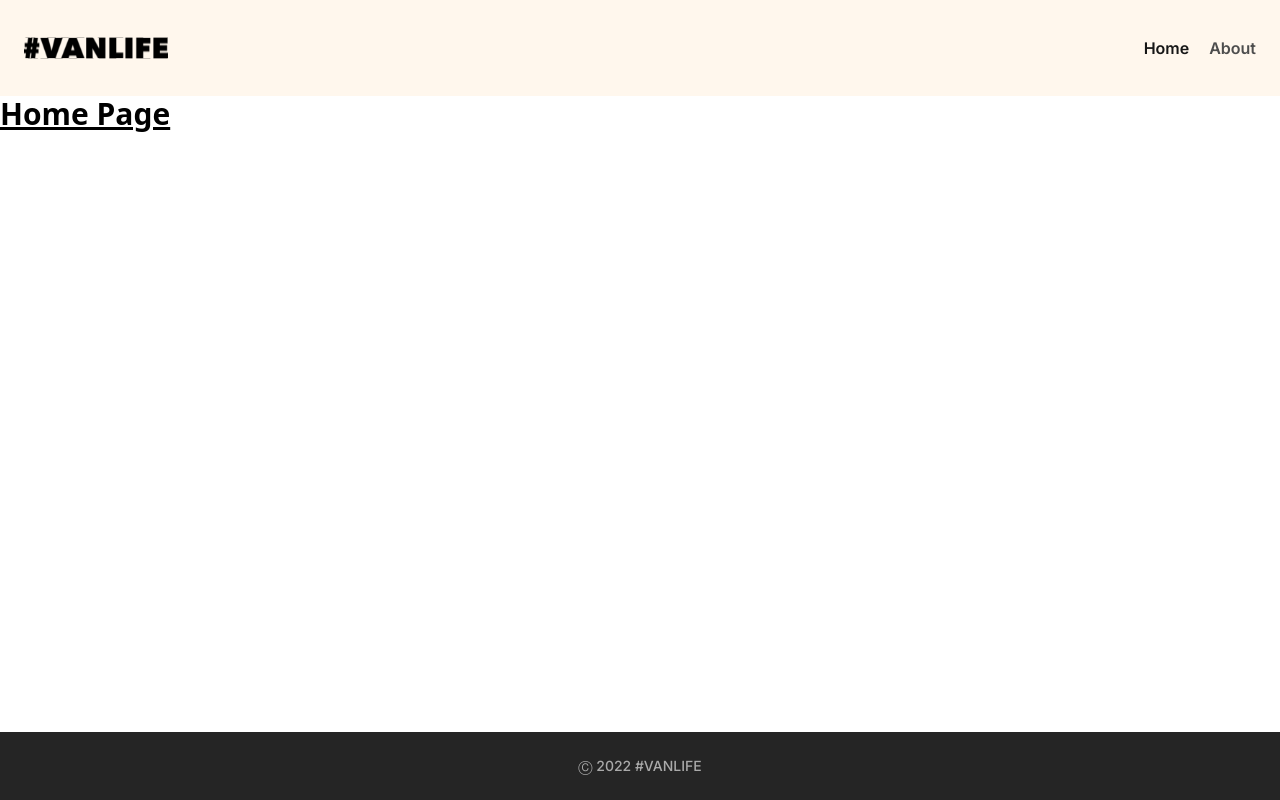
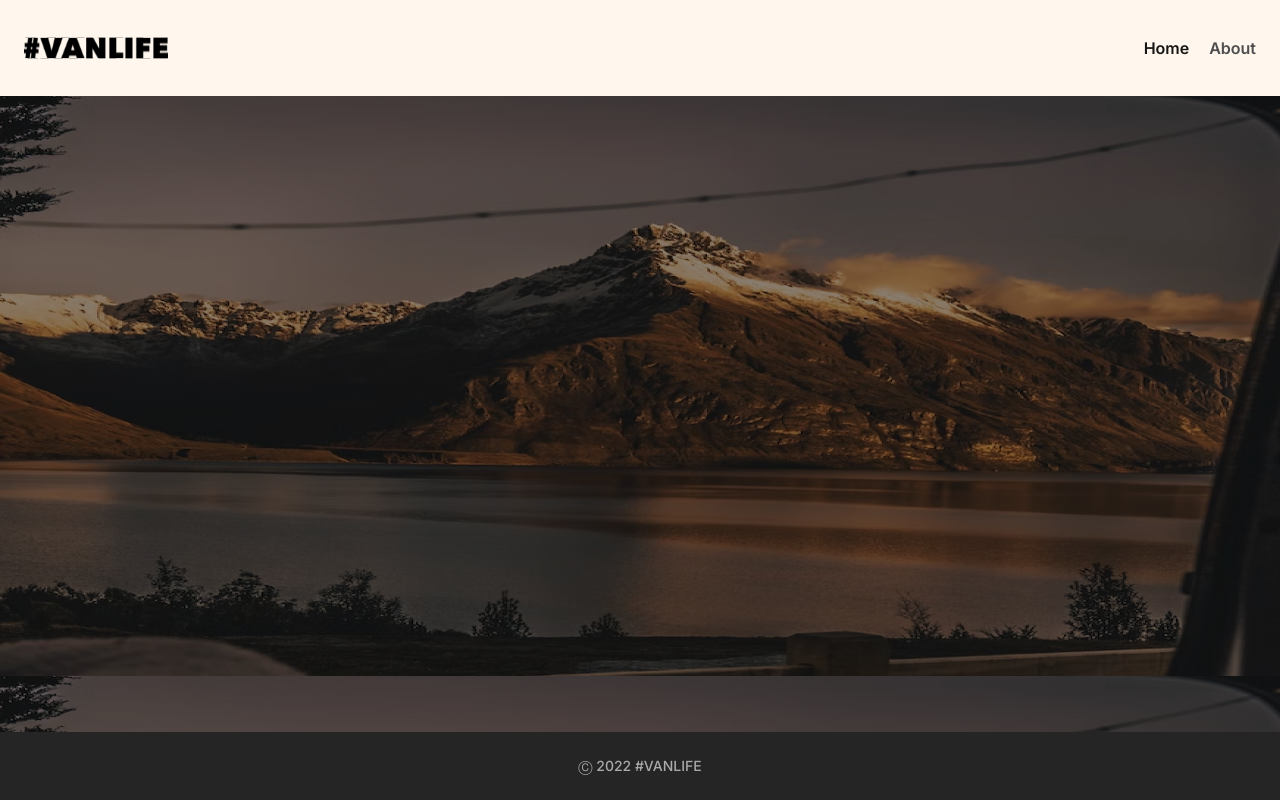
Before and after one commit to SGM-dev/van-life, a React (Vite) app: page / in a window 1280 px wide. Built offline with nearby package versions, Linux system fonts and the light colour scheme.

Commit message:
Add background Image to Home

```diff
--- a/src/pages/Home.jsx
+++ b/src/pages/Home.jsx
@@ -1,5 +1,5 @@
 function Home() {
-  return <h1 className="text-3xl font-bold underline">Home Page</h1>;
+  return <main className={`flex-grow  bg-home px-6 py-16`}></main>;
 }
 
 export default Home;
--- a/tailwind.config.js
+++ b/tailwind.config.js
@@ -11,11 +11,13 @@ export default {
         "black-910": "#161616",
         "gray-350": "#AAA",
         "black-920": "#252525",
+        lightgray: "#D3D3D3",
       },
       backgroundImage: {
-        home: "src/assets/mountain.png",
+        home: "linear-gradient(0deg, rgba(0, 0, 0, 0.46) 0%, rgba(0, 0, 0, 0.46) 100%), url(src/assets/mountain.png)",
       },
     },
   },
   plugins: [],
 };
+//background: ;
```
